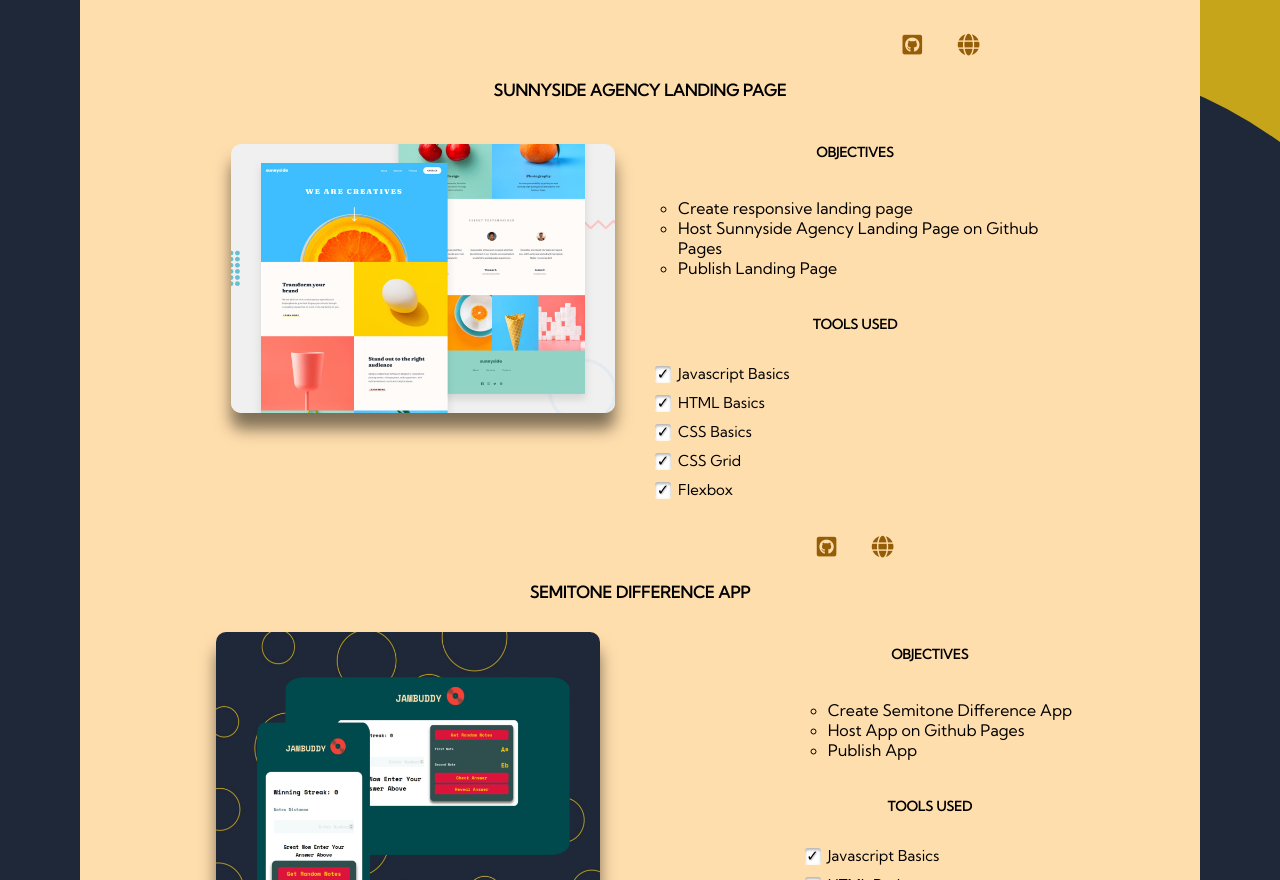
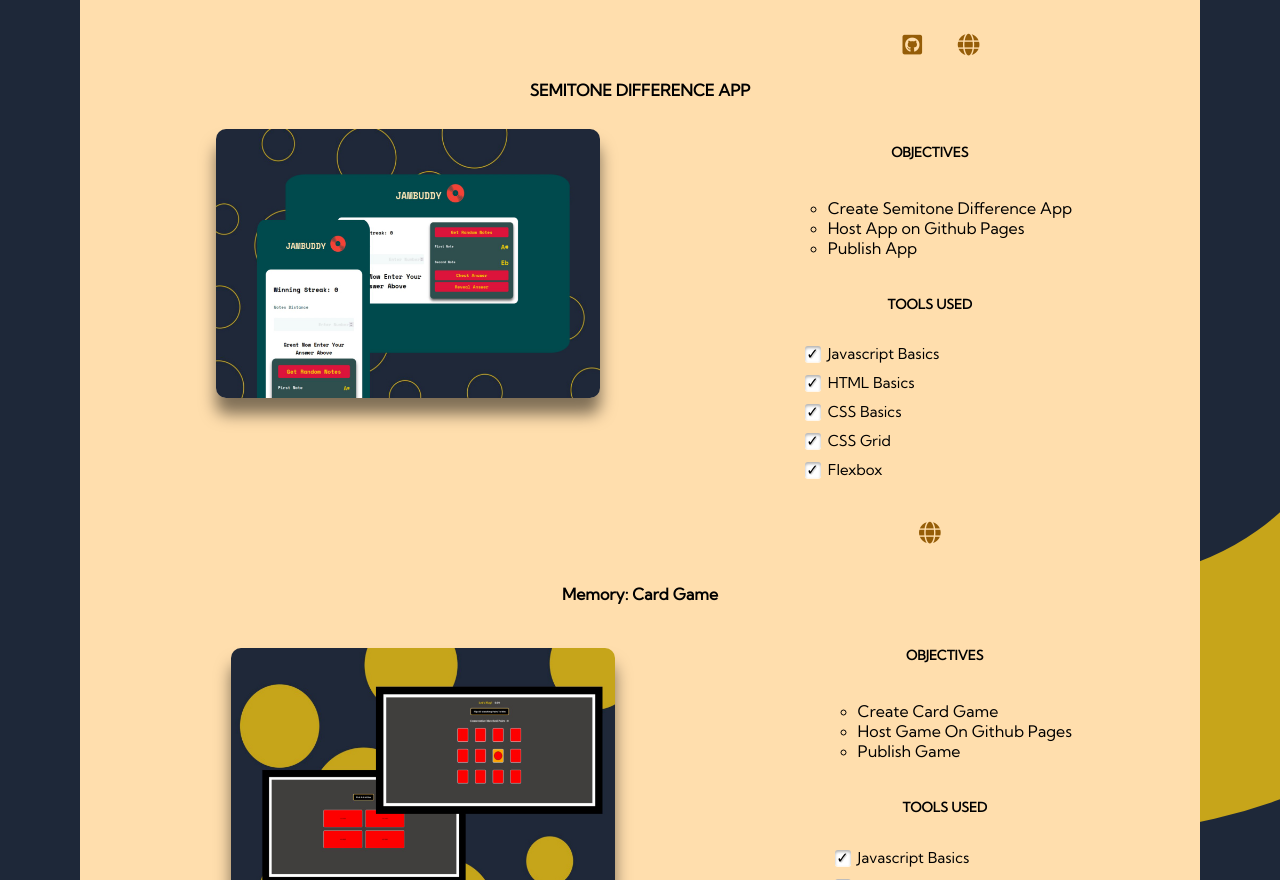
Before and after one commit to Lindo-code/portfolio, a website: page about.html in a window 1280 px wide. Shown: the part 5080-5960 px from the top of the page. Drawn offline with nearby package versions, Linux system fonts and the light colour scheme; a web font is replaced by a local one.

Commit message:
update project

```diff
--- a/about.html
+++ b/about.html
@@ -184,42 +184,6 @@
             </div>
           </div>
         </div>
-        <h4>SUNNYSIDE AGENCY LANDING PAGE</h4>
-        <div class="img-text">
-          <a href="javascript:delay('https://lindo-code.github.io/sunnyside-agency-landing-page-main/')">
-            <img src="./assets/project-previews/project-preview (sunny).jpg" alt="browser_image" class="project-img" />
-          </a>
-          <div class="project-details">
-            <h5>OBJECTIVES</h5>
-            <ul class="custom-font" type="circle">
-              <li>Create responsive landing page</li>
-              <li>Host Sunnyside Agency Landing Page on Github Pages</li>
-              <li>Publish Landing Page</li>
-            </ul>
-            <h5>TOOLS USED</h5>
-            <form class="custom-font">
-              <input type="checkbox" name="JavaScript" value="JavaScript" checked="yes" onclick="return false" />
-              <label>Javascript Basics</label> <br>
-              <input type="checkbox" name="HTML" value="HTML" checked="yes" onclick="return false" />
-              <label>HTML Basics</label> <br>
-              <input type="checkbox" name="CSS" value="CSS" checked="yes" onclick="return false" />
-              <label>CSS Basics</label> <br>
-              <input type="checkbox" name="CSS_Grid" value="CSS_Grid" checked="yes" onclick="return false" />
-              <label>CSS Grid</label> <br>
-              <input type="checkbox" name="Flexbox" value="Flexbox" checked="yes" onclick="return false" />
-              <label>Flexbox</label> <br>
-            </form>
-            <br>
-            <div class="inline">
-              <a href="https://github.com/Lindo-code/sunnyside-agency-landing-page-main" class="project-icon" target="_blank">
-                <i class="fab fa-github-square" ></i>
-              </a>
-              <a href="https://lindo-code.github.io/sunnyside-agency-landing-page-main/" class="project-icon" target="_blank">
-                <i class="fas fa-globe" ></i>
-              </a>
-            </div>
-          </div>
-        </div>
         <h4>SEMITONE DIFFERENCE APP</h4>
         <div class="img-text">
           <img src="./assets/project-previews/project-preview (semitone).jpg" alt="browser_image" class="project-img" />
```
